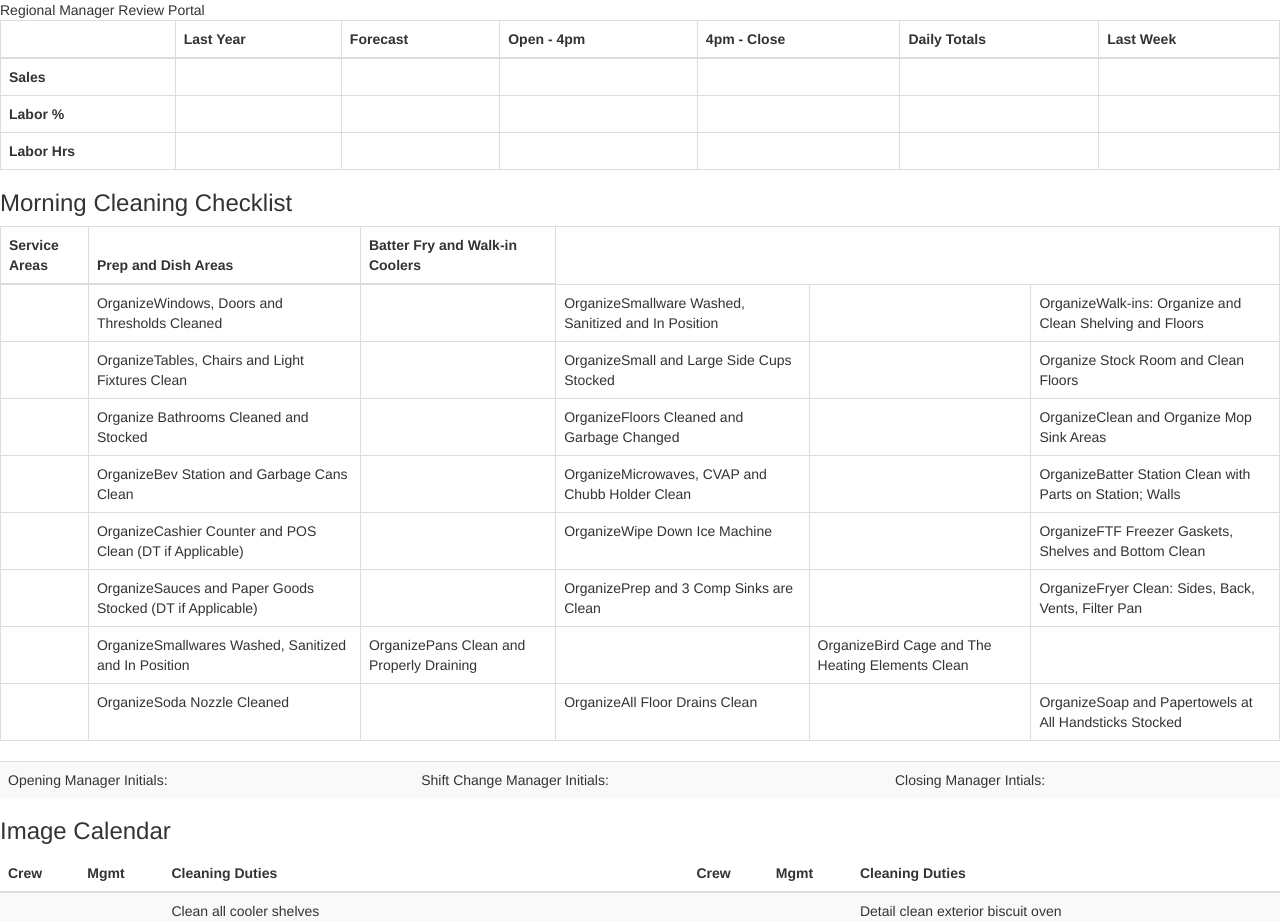
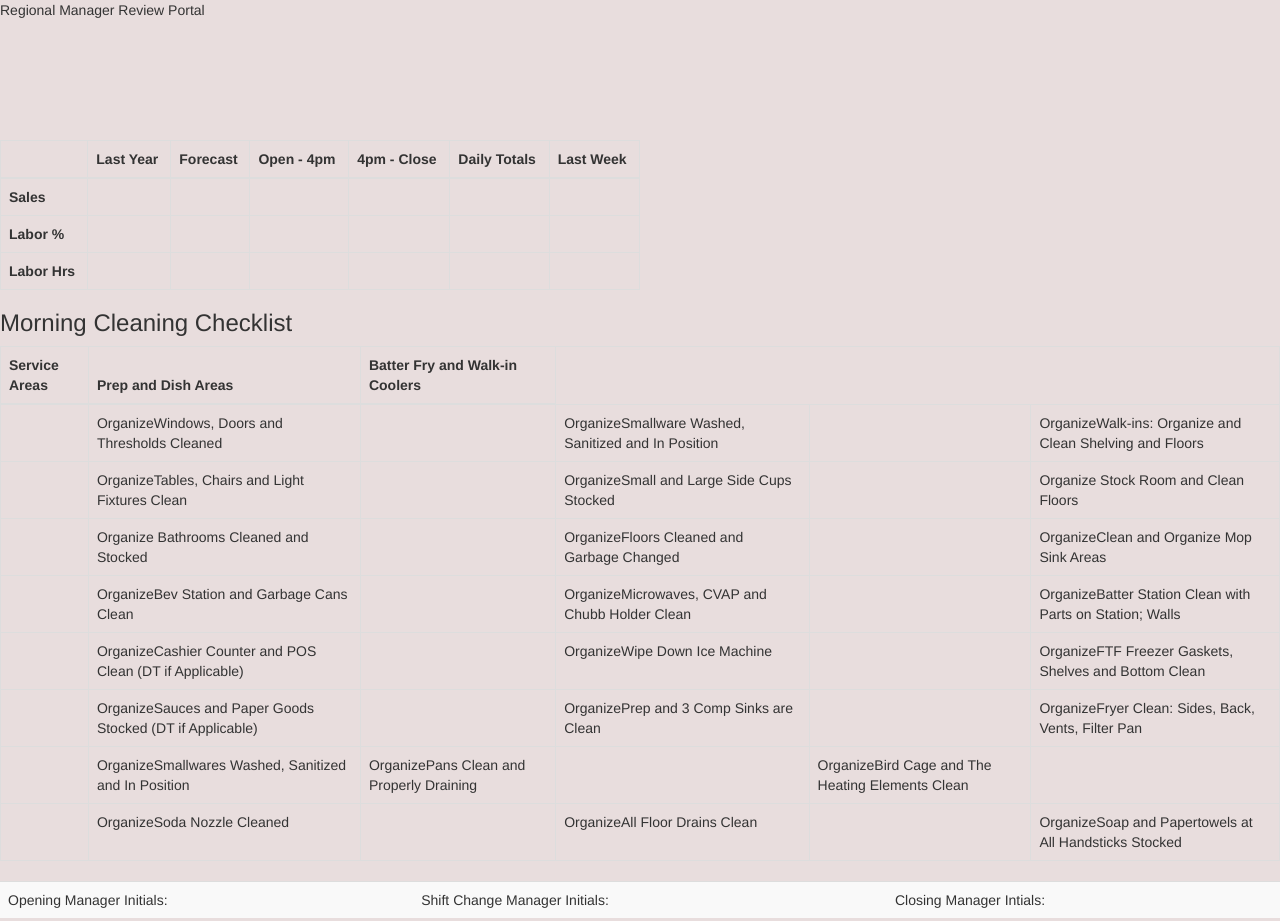
Before and after one commit to MicFearless/MicFearless.github.io, a plain HTML site: page regional_manager_trial11.html in a window 1280 px wide. Shown: the top 921 px of the page. Drawn offline with nearby package versions, Linux system fonts and the light colour scheme; a script that the page names is missing.

Commit message:
Update regional_manager_trial11.html

```diff
--- a/regional_manager_trial11.html
+++ b/regional_manager_trial11.html
@@ -10,7 +10,7 @@
   <script type="text/javascript" src="andrewjs.js"></script>
   <script type="text/javascript" src="sessionObject11.js"></script>
 <link href="https://fonts.googleapis.com/css?family=carter+one" rel="stylesheet">
-<link rel="stylesheet" type="text/css" href="projectcss11.css">
+<link rel="stylesheet" type="text/css" href="projectcss1.css">
 </head>
 <body>
 <div class = "row container-fluid" id= "regManagerTop">Regional Manager Review Portal</div>
```
